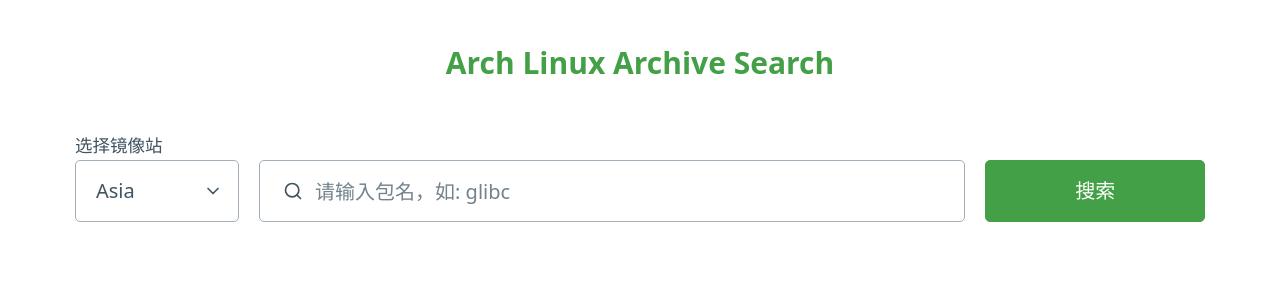
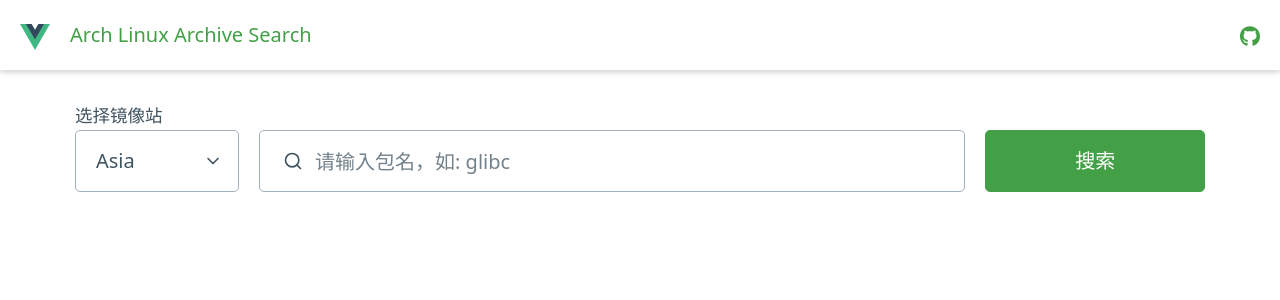
Before and after one commit to Brx86/AA-Search, a Vue app: page / in a window 1280 px wide. Shown: the top 300 px of the page. Built offline with nearby package versions, Linux system fonts and the light colour scheme.

Commit message:
add nav bar

```diff
--- a/src/App.vue
+++ b/src/App.vue
@@ -16,9 +16,20 @@
 </script>
 
 <template>
-  <header>
-    <h3><a href="https://wiki.archlinuxcn.org/wiki/Arch_Linux_Archive">Arch Linux Archive Search</a></h3>
-  </header>
+  <nav class="container-fluid">
+    <ul>
+      <li><a> <img id="logo" class="logo" src="./assets/logo.svg" width="30" height="30" /></a></li>
+      <li><a href="https://wiki.archlinuxcn.org/wiki/Arch_Linux_Archive" target="_blank">Arch Linux Archive Search</a>
+      </li>
+    </ul>
+    <ul>
+      <li><a href="https://github.com/Brx86/AA-Search" target="_blank"><svg viewBox="0 0 496 512" width="20px">
+            <path
+              d="M165.9 397.4c0 2-2.3 3.6-5.2 3.6c-3.3.3-5.6-1.3-5.6-3.6c0-2 2.3-3.6 5.2-3.6c3-.3 5.6 1.3 5.6 3.6zm-31.1-4.5c-.7 2 1.3 4.3 4.3 4.9c2.6 1 5.6 0 6.2-2s-1.3-4.3-4.3-5.2c-2.6-.7-5.5.3-6.2 2.3zm44.2-1.7c-2.9.7-4.9 2.6-4.6 4.9c.3 2 2.9 3.3 5.9 2.6c2.9-.7 4.9-2.6 4.6-4.6c-.3-1.9-3-3.2-5.9-2.9zM244.8 8C106.1 8 0 113.3 0 252c0 110.9 69.8 205.8 169.5 239.2c12.8 2.3 17.3-5.6 17.3-12.1c0-6.2-.3-40.4-.3-61.4c0 0-70 15-84.7-29.8c0 0-11.4-29.1-27.8-36.6c0 0-22.9-15.7 1.6-15.4c0 0 24.9 2 38.6 25.8c21.9 38.6 58.6 27.5 72.9 20.9c2.3-16 8.8-27.1 16-33.7c-55.9-6.2-112.3-14.3-112.3-110.5c0-27.5 7.6-41.3 23.6-58.9c-2.6-6.5-11.1-33.3 2.6-67.9c20.9-6.5 69 27 69 27c20-5.6 41.5-8.5 62.8-8.5s42.8 2.9 62.8 8.5c0 0 48.1-33.6 69-27c13.7 34.7 5.2 61.4 2.6 67.9c16 17.7 25.8 31.5 25.8 58.9c0 96.5-58.9 104.2-114.8 110.5c9.2 7.9 17 22.9 17 46.4c0 33.7-.3 75.4-.3 83.6c0 6.5 4.6 14.4 17.3 12.1C428.2 457.8 496 362.9 496 252C496 113.3 383.5 8 244.8 8zM97.2 352.9c-1.3 1-1 3.3.7 5.2c1.6 1.6 3.9 2.3 5.2 1c1.3-1 1-3.3-.7-5.2c-1.6-1.6-3.9-2.3-5.2-1zm-10.8-8.1c-.7 1.3.3 2.9 2.3 3.9c1.6 1 3.6.7 4.3-.7c.7-1.3-.3-2.9-2.3-3.9c-2-.6-3.6-.3-4.3.7zm32.4 35.6c-1.6 1.3-1 4.3 1.3 6.2c2.3 2.3 5.2 2.6 6.5 1c1.3-1.3.7-4.3-1.3-6.2c-2.2-2.3-5.2-2.6-6.5-1zm-11.4-14.7c-1.6 1-1.6 3.6 0 5.9c1.6 2.3 4.3 3.3 5.6 2.3c1.6-1.3 1.6-3.9 0-6.2c-1.4-2.3-4-3.3-5.6-2z"
+              fill="currentColor"></path>
+          </svg></a></li>
+    </ul>
+  </nav>
   <main class="container">
     <small>选择镜像站</small>
     <div class="grid">
@@ -55,12 +66,15 @@
 </template>
 
 <style scoped>
-h3 {
-  margin-top: 40px;
-  text-align: center;
+nav {
+  box-shadow: 0 2px 6px rgba(0, 0, 0, 0.2);
 }
 
-main>div {
+main {
+  margin-top: 30px;
+}
+
+main div {
   display: flex;
 }
 
```
